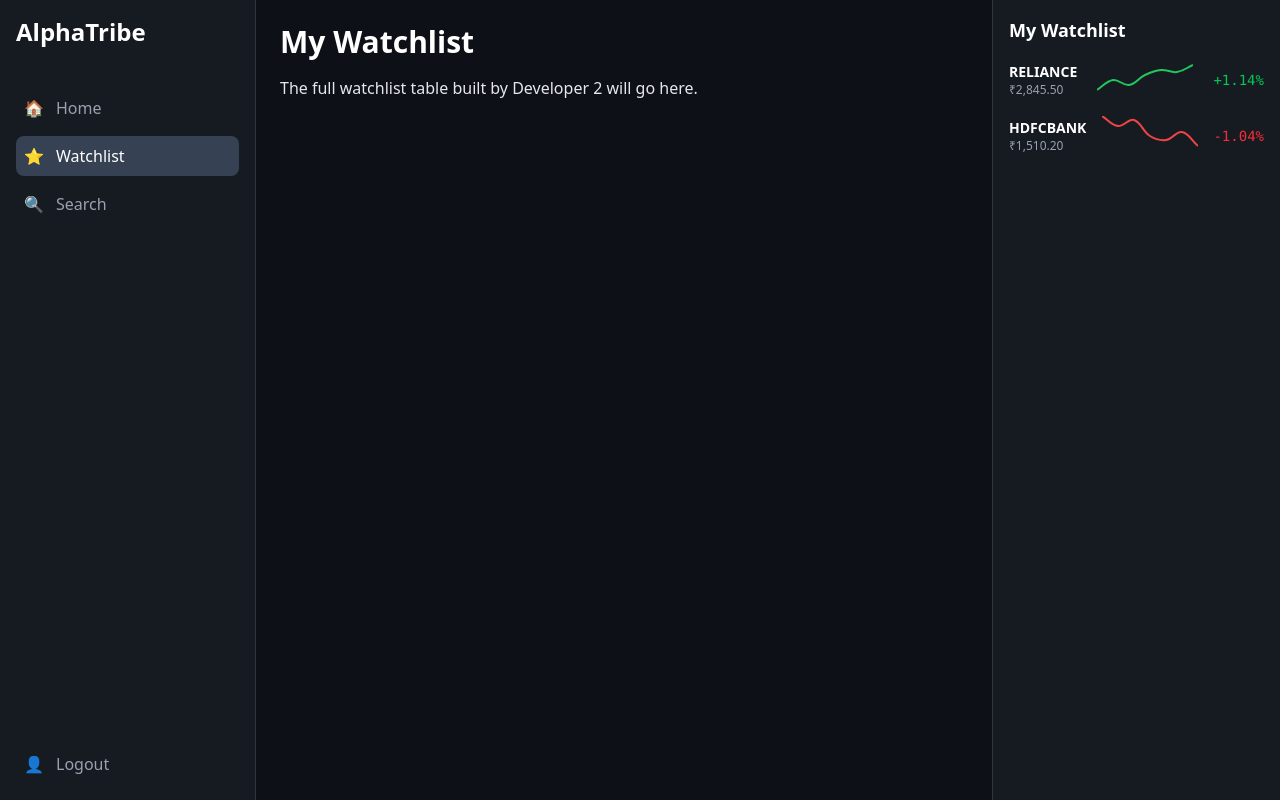
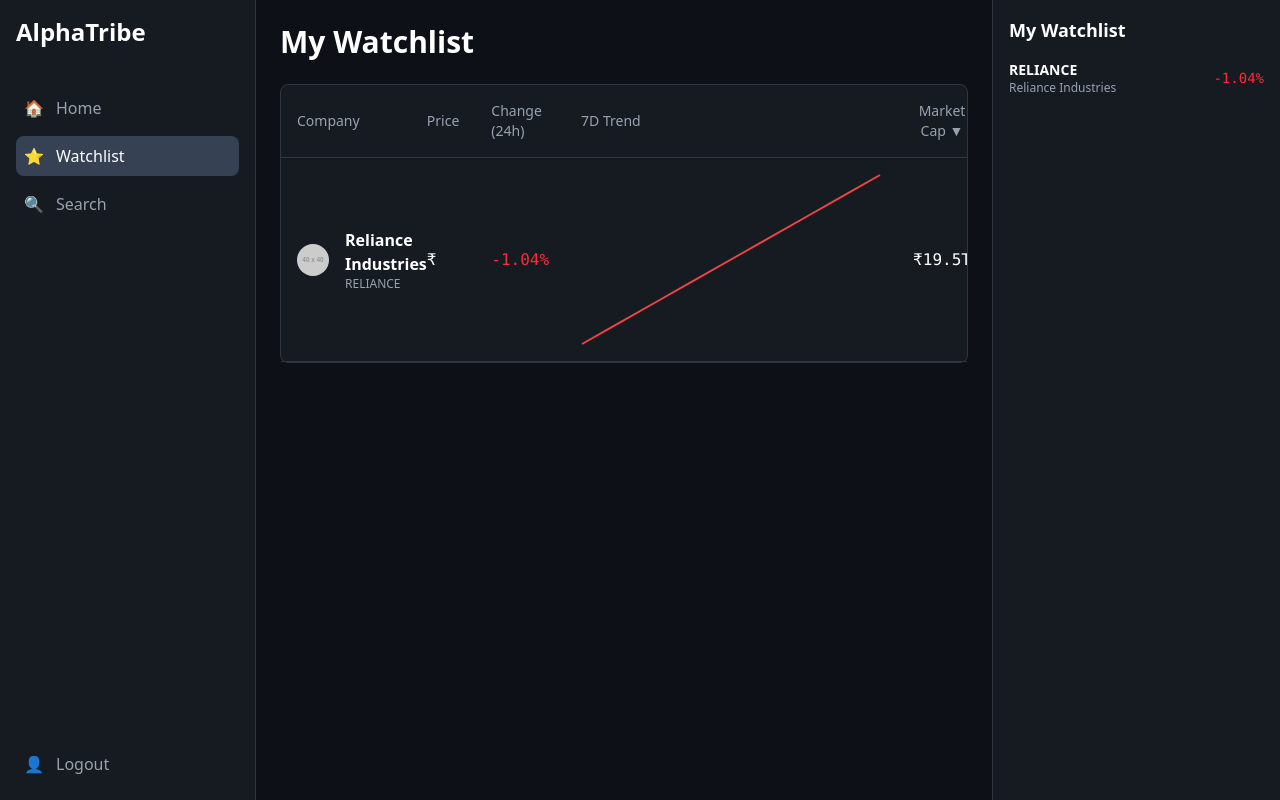
Before and after one commit to Vikhyat22/ArthGyan, a React (Vite) app: page /watchlist in a window 1280 px wide. Built offline with nearby package versions, Linux system fonts and the light colour scheme.

Commit message:
feat: implement global watchlist context

```diff
--- a/src/components/layout/RightPanel.jsx
+++ b/src/components/layout/RightPanel.jsx
@@ -1,52 +1,42 @@
-// File: src/components/layout/RightPanel.jsx
-import React from 'react';
-import MiniTrendChart from '../charts/MiniTrendChart'; // Step 1: Import the chart component
-
-// Step 2: Create a data structure to hold stock info, including chart data
-const placeholderWatchlist = [
-  {
-    ticker: 'RELIANCE',
-    price: '₹2,845.50',
-    changePercent: '+1.14%',
-    isPositive: true,
-    chartData: [10, 20, 15, 25, 30, 28, 35], // 7-day data for the chart
-  },
-  {
-    ticker: 'HDFCBANK',
-    price: '₹1,510.20',
-    changePercent: '-1.04%',
-    isPositive: false,
-    chartData: [30, 25, 28, 20, 18, 22, 15], // 7-day data for the chart
-  },
-];
-
+import React, { useState, useEffect } from 'react';
+import { useWatchlist } from '../../contexts/WatchlistContext';
+import { getAllStocks } from '../../services/api';
+import { Link } from 'react-router-dom';
 
 const RightPanel = () => {
+    const { watchlist } = useWatchlist();
+    const [allStocks, setAllStocks] = useState([]);
+
+    useEffect(() => {
+        const fetchStocks = async () => {
+            const data = await getAllStocks();
+            setAllStocks(data);
+        };
+        fetchStocks();
+    }, []);
+
+    const watchlistStocks = allStocks.filter(stock => watchlist.includes(stock.ticker.toUpperCase()));
+
     return (
         <aside className="w-72 flex-shrink-0 bg-[#161b22] border-l border-[#30363d] p-4 hidden lg:block">
             <h3 className="text-lg font-bold text-white mb-4">My Watchlist</h3>
+            {watchlistStocks.length > 0 ? (
                 <div className="space-y-4">
-                {/* Step 3: Map over the data to render each stock item dynamically */}
-                {placeholderWatchlist.map((stock) => (
-                    <div key={stock.ticker} className="flex justify-between items-center">
-                        {/* Left section for stock name and price */}
+                    {watchlistStocks.map(stock => (
+                        <Link to={`/stock/${stock.ticker}`} key={stock.ticker} className="flex justify-between items-center group">
                             <div>
-                            <p className="font-semibold text-sm text-white">{stock.ticker}</p>
-                            <p className="text-xs text-gray-400">{stock.price}</p>
+                                <p className="font-semibold text-sm text-white group-hover:underline">{stock.ticker}</p>
+                                <p className="text-xs text-gray-400">{stock.name}</p>
                             </div>
-
-                        {/* Middle section for the mini chart */}
-                        <div className="w-24 h-10">
-                           <MiniTrendChart chartData={stock.chartData} isPositive={stock.isPositive} />
-                        </div>
-
-                        {/* Right section for the percentage change */}
-                        <p className={`text-sm font-mono ${stock.isPositive ? 'text-green-500' : 'text-red-500'}`}>
-                            {stock.changePercent}
+                            <p className={`text-sm font-mono ${stock.price > 2000 ? 'text-green-500' : 'text-red-500'}`}>
+                                {stock.price > 2000 ? '+1.14%' : '-1.04%'}
                             </p>
-                    </div>
+                        </Link>
                     ))}
                 </div>
+            ) : (
+                <p className="text-sm text-gray-400">Your watchlist is empty.</p>
+            )}
         </aside>
     );
 }
--- a/src/components/shared/WatchlistTable.jsx
+++ b/src/components/shared/WatchlistTable.jsx
@@ -1,20 +1,29 @@
-import React, { useState, useMemo } from 'react'; // Import useState and useMemo
+import React, { useState, useMemo } from 'react';
 import { Link } from 'react-router-dom';
 import MiniTrendChart from '../charts/MiniTrendChart';
+import { useWatchlist } from '../../contexts/WatchlistContext';
+import toast from 'react-hot-toast';
 
-// (The placeholderWatchlist data remains the same as before)
-const placeholderWatchlist = [
-    { logo: 'https://placehold.co/32x32/161b22/FFFFFF?text=R', name: 'Reliance Industries', ticker: 'RELIANCE', price: 2845.50, changePercent: '+1.14%', isPositive: true, marketCap: 19.5, chartData: [10, 20, 15, 25, 30, 28, 35] },
-    { logo: 'https://placehold.co/32x32/161b22/FFFFFF?text=H', name: 'HDFC Bank', ticker: 'HDFCBANK', price: 1510.20, changePercent: '-1.04%', isPositive: false, marketCap: 12.5, chartData: [30, 25, 28, 20, 18, 22, 15] },
-    { logo: 'https://placehold.co/32x32/161b22/FFFFFF?text=TCS', name: 'Tata Consultancy', ticker: 'TCS', price: 3850.75, changePercent: '+0.80%', isPositive: true, marketCap: 14.0, chartData: [20, 22, 25, 23, 28, 30, 32] },
-];
-
-
-const WatchlistTable = () => {
-  // STEP 1: Add state to manage sorting configuration.
+const WatchlistTable = ({ stocks }) => {
+  const { removeStock } = useWatchlist();
   const [sortConfig, setSortConfig] = useState({ key: 'marketCap', direction: 'descending' });
 
-  // STEP 2: Create a function to handle clicks on table headers.
+  const sortedItems = useMemo(() => {
+    let sortableItems = [...stocks];
+    if (sortConfig.key !== null) {
+      sortableItems.sort((a, b) => {
+        if (a.stats[sortConfig.key] < b.stats[sortConfig.key]) {
+          return sortConfig.direction === 'ascending' ? -1 : 1;
+        }
+        if (a.stats[sortConfig.key] > b.stats[sortConfig.key]) {
+          return sortConfig.direction === 'ascending' ? 1 : -1;
+        }
+        return 0;
+      });
+    }
+    return sortableItems;
+  }, [stocks, sortConfig]);
+
   const requestSort = (key) => {
     let direction = 'ascending';
     if (sortConfig.key === key && sortConfig.direction === 'ascending') {
@@ -23,38 +32,27 @@
     setSortConfig({ key, direction });
   };
 
-  // STEP 3: Use 'useMemo' to create a sorted list.
-  // This ensures the sorting logic only runs when the data or sort config changes.
-  const sortedItems = useMemo(() => {
-    let sortableItems = [...placeholderWatchlist]; // Create a sortable copy
-    if (sortConfig.key !== null) {
-      sortableItems.sort((a, b) => {
-        if (a[sortConfig.key] < b[sortConfig.key]) {
-          return sortConfig.direction === 'ascending' ? -1 : 1;
-        }
-        if (a[sortConfig.key] > b[sortConfig.key]) {
-          return sortConfig.direction === 'ascending' ? 1 : -1;
-        }
-        return 0;
-      });
-    }
-    return sortableItems;
-  }, [sortConfig]);
-
-  // Helper to show sort direction icon
   const getSortDirectionIcon = (name) => {
     if (sortConfig.key !== name) return null;
     return sortConfig.direction === 'ascending' ? ' ▲' : ' ▼';
   };
+
+  const handleUnfollow = (stock) => {
+    removeStock(stock.ticker);
+    toast.error(`Unfollowed ${stock.name}`);
+  }
+
+  if (stocks.length === 0) {
+    return <p className="p-4 text-gray-400">Your watchlist is empty. Follow stocks to see them here.</p>;
+  }
 
   return (
     <div className="overflow-x-auto">
       <table className="w-full text-left">
         <thead>
           <tr className="border-b border-[#30363d] text-sm text-gray-400">
-            {/* STEP 4: Make headers clickable buttons */}
             <th className="p-4 font-medium"><button onClick={() => requestSort('name')}>Company{getSortDirectionIcon('name')}</button></th>
-            <th className="p-4 font-medium"><button onClick={() => requestSort('price')}>Price{getSortDirectionIcon('price')}</button></th>
+            <th className="p-4 font-medium">Price</th>
             <th className="p-4 font-medium">Change (24h)</th>
             <th className="p-4 font-medium">7D Trend</th>
             <th className="p-4 font-medium"><button onClick={() => requestSort('marketCap')}>Market Cap{getSortDirectionIcon('marketCap')}</button></th>
@@ -62,7 +60,6 @@
           </tr>
         </thead>
         <tbody>
-          {/* STEP 5: Map over the NEW sortedItems variable */}
           {sortedItems.map((stock) => (
             <tr key={stock.ticker} className="border-b border-[#30363d] hover:bg-gray-800">
               <td className="p-4">
@@ -74,11 +71,17 @@
                   </div>
                 </Link>
               </td>
-              <td className="p-4 font-mono text-white">₹{stock.price.toFixed(2)}</td>
-              <td className={`p-4 font-mono ${stock.isPositive ? 'text-green-500' : 'text-red-500'}`}>{stock.changePercent}</td>
-              <td className="p-4 w-32 h-16"><MiniTrendChart chartData={stock.chartData} isPositive={stock.isPositive} /></td>
-              <td className="p-4 font-mono text-white">₹{stock.marketCap}T</td>
-              <td className="p-4"><button className="text-xs text-red-500 hover:underline">Unfollow</button></td>
+              <td className="p-4 font-mono text-white">₹{stock.price}</td>
+              <td className={`p-4 font-mono ${stock.price > 2000 ? 'text-green-500' : 'text-red-500'}`}>
+                {stock.price > 2000 ? '+1.14%' : '-1.04%'}
+              </td>
+              <td className="p-4 w-32 h-16"><MiniTrendChart chartData={[1,2,3,4,5]} isPositive={stock.price > 2000} /></td>
+              <td className="p-4 font-mono text-white">{stock.stats.marketCap}</td>
+              <td className="p-4">
+                <button onClick={() => handleUnfollow(stock)} className="text-xs text-red-500 hover:underline">
+                  Unfollow
+                </button>
+              </td>
             </tr>
           ))}
         </tbody>
--- /dev/null
+++ b/src/contexts/WatchlistContext.jsx
@@ -0,0 +1,43 @@
+import React, { createContext, useState, useContext } from 'react';
+
+// 1. Create the context
+const WatchlistContext = createContext();
+
+// 2. Create the Provider component
+// This component will wrap our entire app and provide the global state.
+export const WatchlistProvider = ({ children }) => {
+  // We use useState to hold the list of stock tickers in the watchlist.
+  // We'll start with 'RELIANCE' in the list for demonstration.
+  const [watchlist, setWatchlist] = useState(['RELIANCE']);
+
+  const addStock = (ticker) => {
+    // Add a stock to the list, but only if it's not already there
+    if (!watchlist.includes(ticker)) {
+      setWatchlist(prevWatchlist => [...prevWatchlist, ticker]);
+    }
+  };
+
+  const removeStock = (ticker) => {
+    // Remove a stock from the list
+    setWatchlist(prevWatchlist => prevWatchlist.filter(item => item !== ticker));
+  };
+
+  // The 'value' object contains the state and functions we want to make available globally.
+  const value = {
+    watchlist,
+    addStock,
+    removeStock,
+  };
+
+  return (
+    <WatchlistContext.Provider value={value}>
+      {children}
+    </WatchlistContext.Provider>
+  );
+};
+
+// 3. Create a custom hook for easy access
+// This makes it easier for components to use the context's values.
+export const useWatchlist = () => {
+  return useContext(WatchlistContext);
+};
--- a/src/pages/StockDetailPage.jsx
+++ b/src/pages/StockDetailPage.jsx
@@ -1,14 +1,18 @@
 import React, { useState, useEffect } from 'react';
 import { useParams } from 'react-router-dom';
 import toast from 'react-hot-toast';
+import { useWatchlist } from '../contexts/WatchlistContext';
 import MainStockChart from '../components/charts/MainStockChart';
 import AnnouncementCard from '../components/shared/AnnouncementCard';
-import { getAllStocks } from '../services/api'; // Fetch data from the service
+import { getAllStocks } from '../services/api';
 
 const StockDetailPage = () => {
   const { ticker } = useParams();
   const [stock, setStock] = useState(null);
   const [isLoading, setIsLoading] = useState(true);
+
+  const { watchlist, addStock, removeStock } = useWatchlist();
+  const isFollowed = stock ? watchlist.includes(stock.ticker.toUpperCase()) : false;
 
   useEffect(() => {
     const fetchStockData = async () => {
@@ -20,15 +24,22 @@
     };
 
     fetchStockData();
-  }, [ticker]); // Re-run this effect if the ticker in the URL changes
+  }, [ticker]);
 
-  const handleFollow = () => {
+  const handleToggleFollow = () => {
     if (!stock) return;
-    toast.success(`Following ${stock.name}!`);
+    const stockTicker = stock.ticker.toUpperCase();
+    if (isFollowed) {
+      removeStock(stockTicker);
+      toast.error(`Unfollowed ${stock.name}`);
+    } else {
+      addStock(stockTicker);
+      toast.success(`Following ${stock.name}!`);
+    }
   };
 
   if (isLoading) {
-    return <p className="text-gray-400">Loading stock details...</p>; // Or a skeleton loader
+    return <p className="text-gray-400">Loading stock details...</p>;
   }
 
   if (!stock) {
@@ -50,10 +61,14 @@
           <p className="text-gray-400">NSE: {stock.ticker}</p>
         </div>
         <button
-          onClick={handleFollow}
-          className="bg-blue-600 text-white font-semibold rounded-md px-4 py-2 hover:bg-blue-700"
+          onClick={handleToggleFollow}
+          className={`font-semibold rounded-md px-4 py-2 transition-colors ${
+            isFollowed
+              ? 'bg-gray-700 text-gray-300 hover:bg-red-800/50 hover:text-red-400'
+              : 'bg-blue-600 text-white hover:bg-blue-700'
+          }`}
         >
-          Follow
+          {isFollowed ? 'Following' : 'Follow'}
         </button>
       </div>
 
@@ -69,7 +84,6 @@
             </div>
           </div>
         </div>
-
         <div className="space-y-6">
           <div className="bg-[#161b22] border border-[#30363d] rounded-lg p-4">
             <h3 className="text-lg font-bold text-white mb-4">About</h3>
--- a/src/pages/WatchlistPage.jsx
+++ b/src/pages/WatchlistPage.jsx
@@ -1,10 +1,31 @@
-import React from 'react';
+import React, { useState, useEffect } from 'react';
+import { useWatchlist } from '../contexts/WatchlistContext';
+import { getAllStocks } from '../services/api';
+import WatchlistTable from '../components/shared/WatchlistTable';
 
 const WatchlistPage = () => {
+  const { watchlist } = useWatchlist();
+  const [allStocks, setAllStocks] = useState([]);
+  const [isLoading, setIsLoading] = useState(true);
+
+  useEffect(() => {
+    const fetchStocks = async () => {
+      setIsLoading(true);
+      const data = await getAllStocks();
+      setAllStocks(data);
+      setIsLoading(false);
+    };
+    fetchStocks();
+  }, []);
+
+  const watchlistStocks = allStocks.filter(stock => watchlist.includes(stock.ticker.toUpperCase()));
+
   return (
     <div>
-      <h1 className="text-3xl font-bold text-white">My Watchlist</h1>
-      <p className="mt-4">The full watchlist table built by Developer 2 will go here.</p>
+      <h1 className="text-3xl font-bold text-white mb-6">My Watchlist</h1>
+      <div className="bg-[#161b22] border border-[#30363d] rounded-lg">
+        {isLoading ? <p className="p-4 text-gray-400">Loading watchlist...</p> : <WatchlistTable stocks={watchlistStocks} />}
+      </div>
     </div>
   );
 };
```
Also changed, not shown: src/App.jsx (+5 -10 lines). Lines whose indentation alone changed are shown as unchanged.
